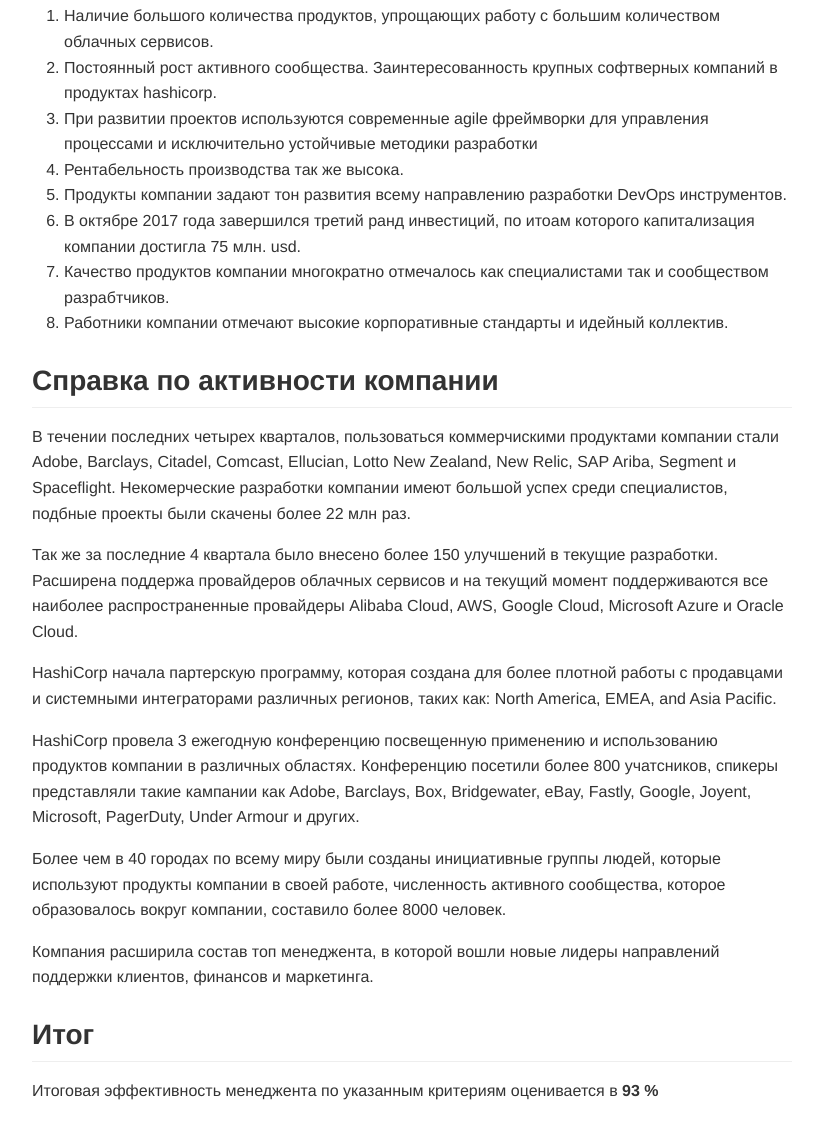
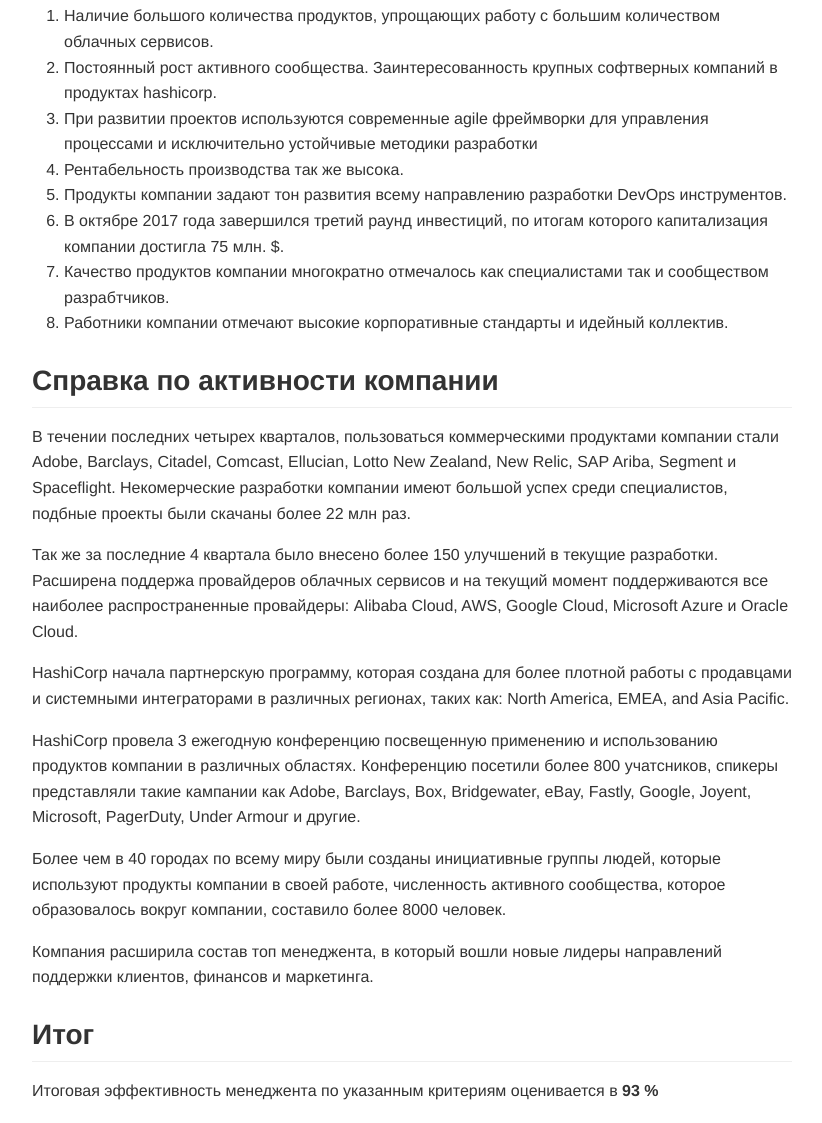
Before and after one commit to ubun22/Ubun1.github.io, a plain HTML site: page index.html in a window 1280 px wide. Shown: the part 1674-2797 px from the top of the page, without its empty margins (243-1065 px from the left). Drawn offline with Linux system fonts and the light colour scheme.

Commit message:
contents edition

```diff
--- a/index.html
+++ b/index.html
@@ -19,7 +19,7 @@
     <div style="float:left;">
       <h1 id="расчет-эффективности-менеджемента-компании-hashicorp">
         <a class="header-link" href="#расчет-эффективности-менеджемента-компании-hashicorp"></a>
-        Расчет эффективности менеджемента компании Hashicorp &#8482;</h1>
+        Расчёт эффективности менеджемента компании Hashicorp &#8482;</h1>
     </div>
     <div style="float:left;">
       <h2 id="краткое-описание">
@@ -140,7 +140,7 @@
           <td>[7]</td>
         </tr>
         <tr>
-          <td>Удовлетвореннсть трудом</td>
+          <td>Удовлетворенность трудом</td>
           <td>9</td>
           <td>[8]</td>
         </tr>
@@ -160,28 +160,27 @@
         методики разработки</li>
       <li>Рентабельность производства так же высока.</li>
       <li>Продукты компании задают тон развития всему направлению разработки DevOps инструментов.</li>
-      <li>В октябре 2017 года завершился третий ранд инвестиций, по итоам которого капитализация компании достигла 75 млн. usd.
+      <li>В октябре 2017 года завершился третий раунд инвестиций, по итогам которого капитализация компании достигла 75 млн. $.
       </li>
       <li>Качество продуктов компании многократно отмечалось как специалистами так и сообществом разрабтчиков.</li>
       <li>Работники компании отмечают высокие корпоративные стандарты и идейный коллектив. </li>
     </ol>
     <h2 id="справка-по-активности-компании">
       <a class="header-link" href="#справка-по-активности-компании"></a>Справка по активности компании</h2>
-    <p>В течении последних четырех кварталов, пользоваться коммерчискими продуктами компании стали Adobe, Barclays, Citadel,
+    <p>В течении последних четырех кварталов, пользоваться коммерческими продуктами компании стали Adobe, Barclays, Citadel,
       Comcast, Ellucian, Lotto New Zealand, New Relic, SAP Ariba, Segment и Spaceflight. Некомерческие разработки компании
-      имеют большой успех среди специалистов, подбные проекты были скачены более 22 млн раз.</p>
+      имеют большой успех среди специалистов, подбные проекты были скачаны более 22 млн раз.</p>
     <p>Так же за последние 4 квартала было внесено более 150 улучшений в текущие разработки. Расширена поддержа провайдеров
-      облачных сервисов и на текущий момент поддерживаются все наиболее распространенные провайдеры Alibaba Cloud, AWS, Google
+      облачных сервисов и на текущий момент поддерживаются все наиболее распространенные провайдеры: Alibaba Cloud, AWS, Google
       Cloud, Microsoft Azure и Oracle Cloud.
-      <p>HashiCorp начала партерскую программу, которая создана для более плотной работы с продавцами и системными интеграторами
-        различных регионов, таких как: North America, EMEA, and Asia Pacific.</p>
+      <p>HashiCorp начала партнерскую программу, которая создана для более плотной работы с продавцами и системными интеграторами в различных регионах, таких как: North America, EMEA, and Asia Pacific.</p>
       <p>HashiCorp провела 3 ежегодную конференцию посвещенную применению и использованию продуктов компании в различных областях.
         Конференцию посетили более 800 учатсников, спикеры представляли такие кампании как Adobe, Barclays, Box, Bridgewater,
-        eBay, Fastly, Google, Joyent, Microsoft, PagerDuty, Under Armour и других.</p>
+        eBay, Fastly, Google, Joyent, Microsoft, PagerDuty, Under Armour и другие.</p>
       <p>Более чем в 40 городах по всему миру были созданы инициативные группы людей, которые используют продукты компании в
         своей работе, численность активного сообщества, которое образовалось вокруг компании, составило более 8000 человек.
       </p>
-      <p>Компания расширила состав топ менеджента, в которой вошли новые лидеры направлений поддержки клиентов, финансов и маркетинга.</p>
+      <p>Компания расширила состав топ менеджента, в который вошли новые лидеры направлений поддержки клиентов, финансов и маркетинга.</p>
       <h2 id="итог">
         <a class="header-link" href="#итог"></a>Итог</h2>
       <p>Итоговая эффективность менеджента по указанным критериям оценивается в
```
